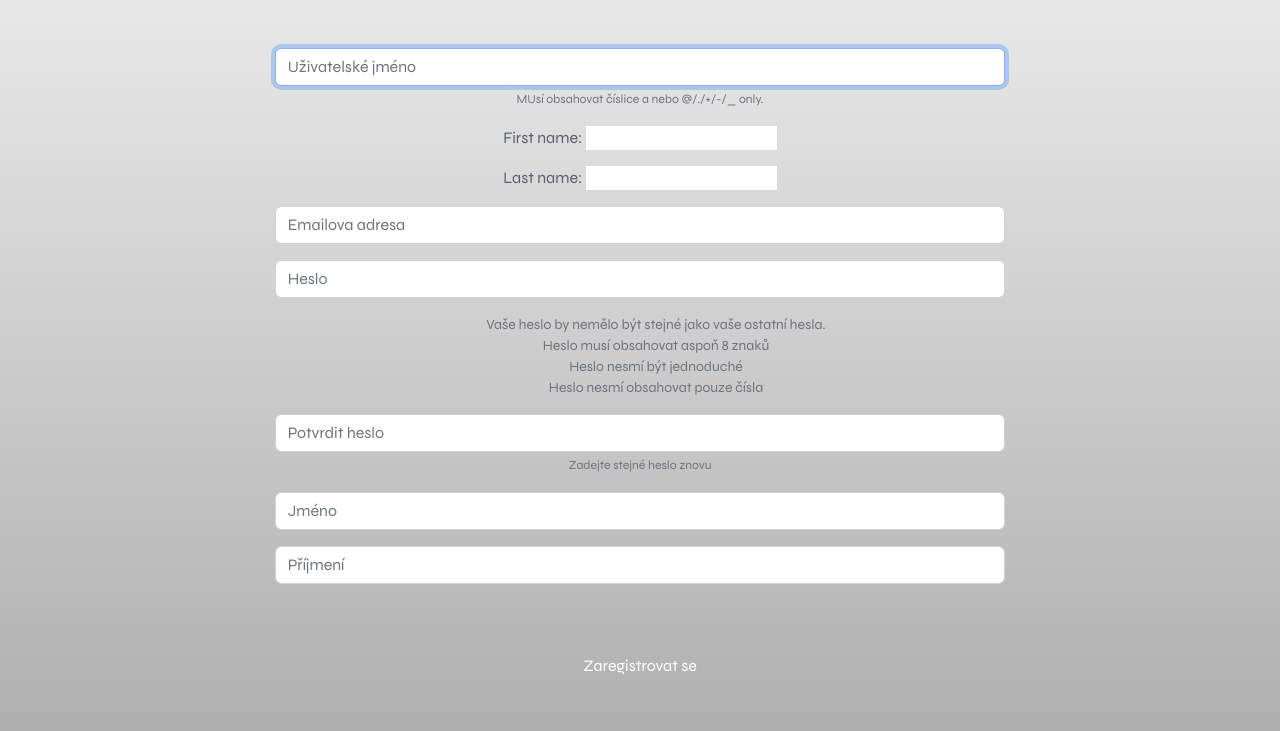
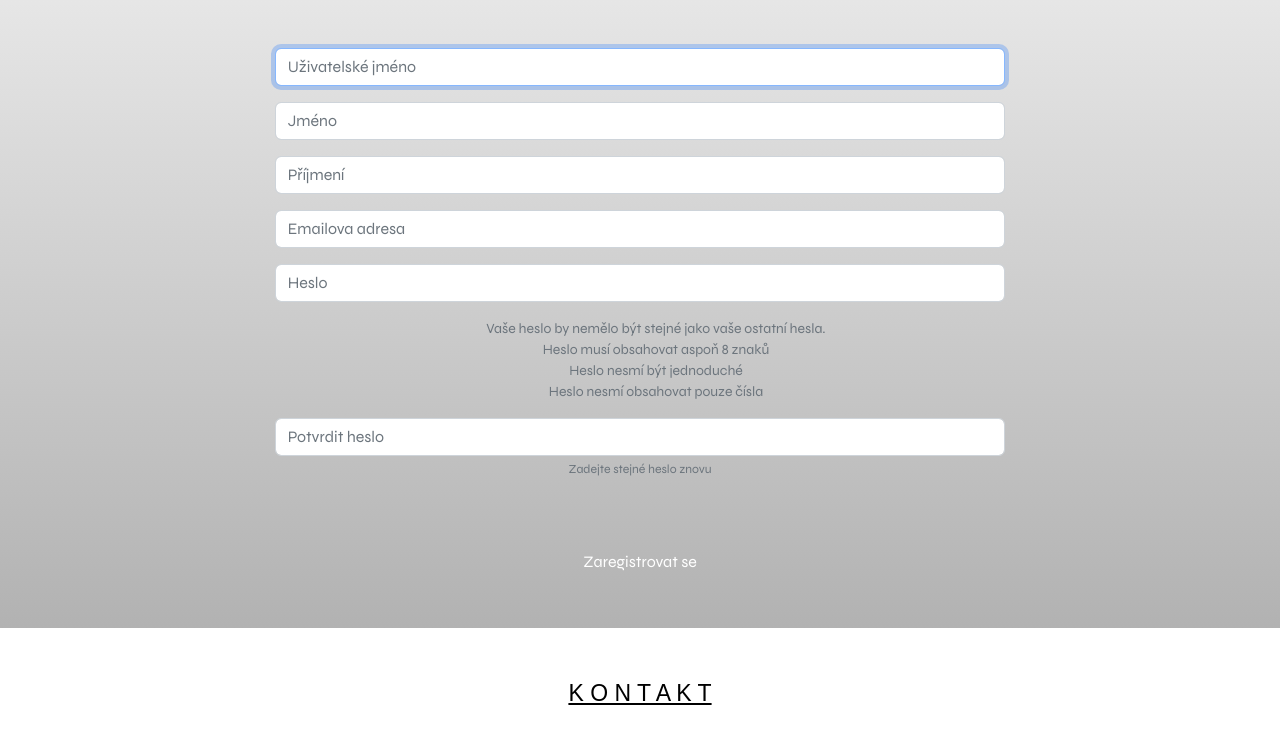
Before and after one commit to Quazder/EshopDjango, a Django app: page /cs/registrace/ in a window 1280 px wide. Shown: the part 297-1028 px from the top of the page. Run offline with Django 5.2, Linux system fonts and the light colour scheme; some libraries are stand-ins or nearby versions.

Commit message:
-recenze

```diff
--- a/Eshop/forms.py
+++ b/Eshop/forms.py
@@ -9,6 +9,11 @@ from Eshop.models import Recenze
 
 class EditProfileForm(UserChangeForm):
     password = forms.CharField(label="", widget=forms.TextInput(attrs={'type': 'hidden'}))
+    username = forms.CharField(
+        max_length=150,
+        help_text='',  # prázdný řetězec pro odstranění textu nápovědy
+        widget=forms.TextInput(attrs={'class': 'form-control smaller-input', 'placeholder': 'Uživatelské jméno'}),
+    )
 
     class Meta:
         model = User
@@ -18,9 +23,9 @@ class EditProfileForm(UserChangeForm):
 class SignUpForm(UserCreationForm):
     email = forms.EmailField(label="",
                              widget=forms.TextInput(attrs={'class': 'form-control', 'placeholder': 'Emailova adresa'}))
-    jmeno = forms.CharField(label="", max_length=100,
+    first_name = forms.CharField(label="", max_length=100,
                             widget=forms.TextInput(attrs={'class': 'form-control', 'placeholder': 'Jméno'}))
-    prijmenu = forms.CharField(label="", max_length=100,
+    last_name = forms.CharField(label="", max_length=100,
                                widget=forms.TextInput(attrs={'class': 'form-control', 'placeholder': 'Příjmení'}))
 
     class Meta:
@@ -34,8 +39,7 @@ class SignUpForm(UserCreationForm):
         self.fields['username'].widget.attrs['placeholder'] = 'Uživatelské jméno'
         self.fields['username'].label = ''
         self.fields[
-            'username'].help_text = '<span class="form-text text-muted"><small>MUsí obsahovat číslice a nebo ' \
-                                    '@/./+/-/_ only.</small></span>'
+            'username'].help_text = '<span class="form-text text-muted"><small></small></span>'
 
         self.fields['password1'].widget.attrs['class'] = 'form-control'
         self.fields['password1'].widget.attrs['placeholder'] = 'Heslo'
--- a/Eshop/urls.py
+++ b/Eshop/urls.py
@@ -16,5 +16,4 @@ urlpatterns = [
     path('zmena_profilu/', views.zmena_profilu, name='zmena_profilu'),
     path('produkt/<int:product_id>/add_recenze/', views.add_recenze, name='add_recenze'),
     path('delete_recenze/<int:recenze_id>/', views.delete_recenze, name='delete_recenze'),
-
 ]
--- a/static/css/text.css
+++ b/static/css/text.css
@@ -800,7 +800,7 @@ img {
 }
 
 .review-textarea {
-    height: 100px; /* Nastavte výšku podle vašich potřeb */
+    height: 100px;
 }
 
 .review {
@@ -811,3 +811,7 @@ img {
     display: flex;
     justify-content: space-between;
 }
+
+.smaller-input {
+    width: 40%;
+}
```
Also changed, not shown: Eshop/views.py (line endings or trailing spaces), db.sqlite3.
